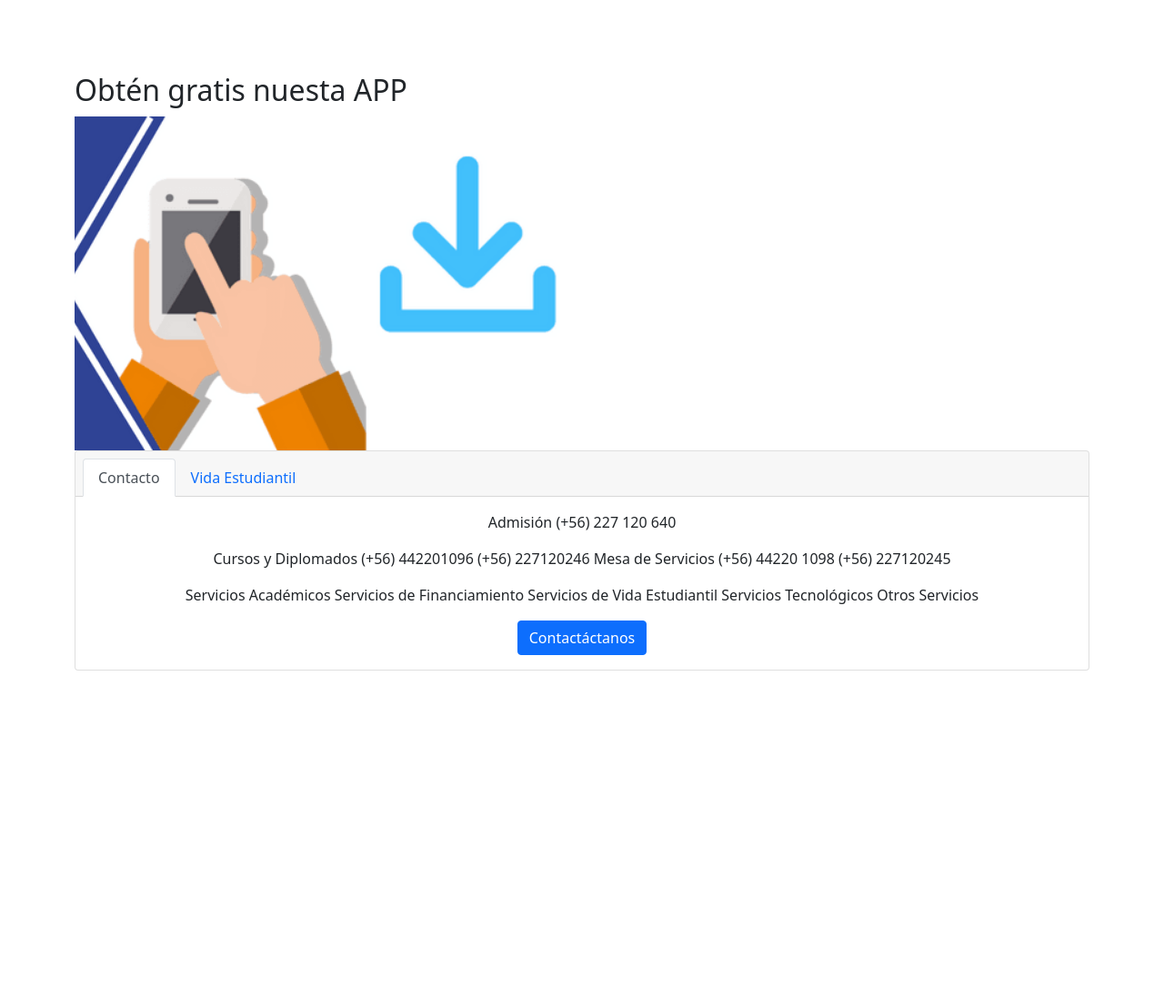
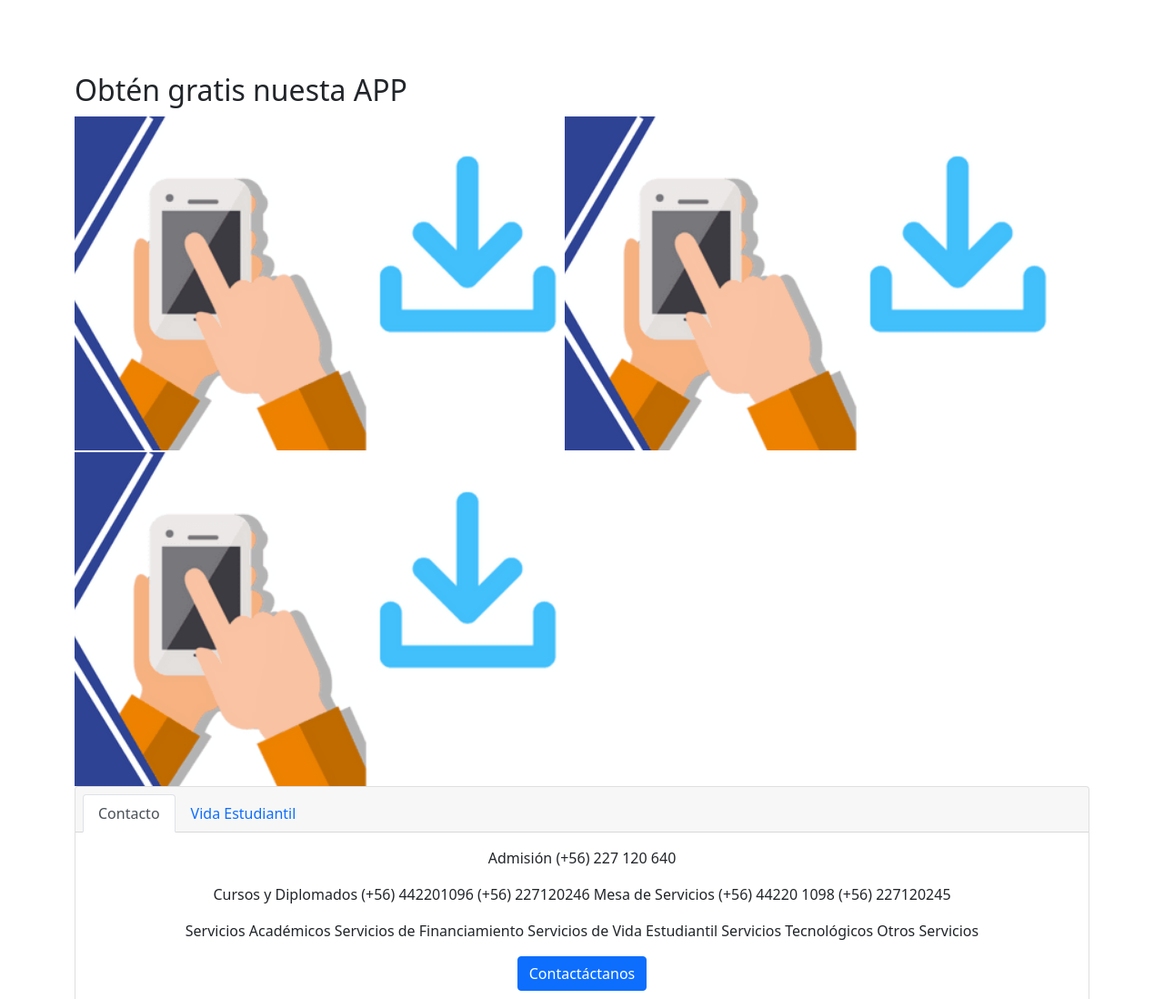
Before and after one commit to fabioaybar/ET_APP_MOVIL_CAMILA_FABIO, a plain HTML site: page index.html in a window 1280 px wide. Shown: the part 866-1964 px from the top of the page at 91% size. Before the commit the page ends 1603 px from the top, so only its background shows below. Drawn offline with nearby package versions, Linux system fonts and the light colour scheme; grey boxes are pictures that could not be loaded.

Commit message:
cambio prueba

```diff
--- a/index.html
+++ b/index.html
@@ -48,6 +48,8 @@
         <div class="col">
           <h2>Obtén gratis nuesta APP</h2>
           <a href="APP\app-release.apk"><img src="img\descargar.png"></a>
+          <a href="APP\app-release.apk"><img src="img\descargar.png"></a>
+          <a href="APP\app-release.apk"><img src="img\descargar.png"></a>
         </div>
       </div>
 
```
